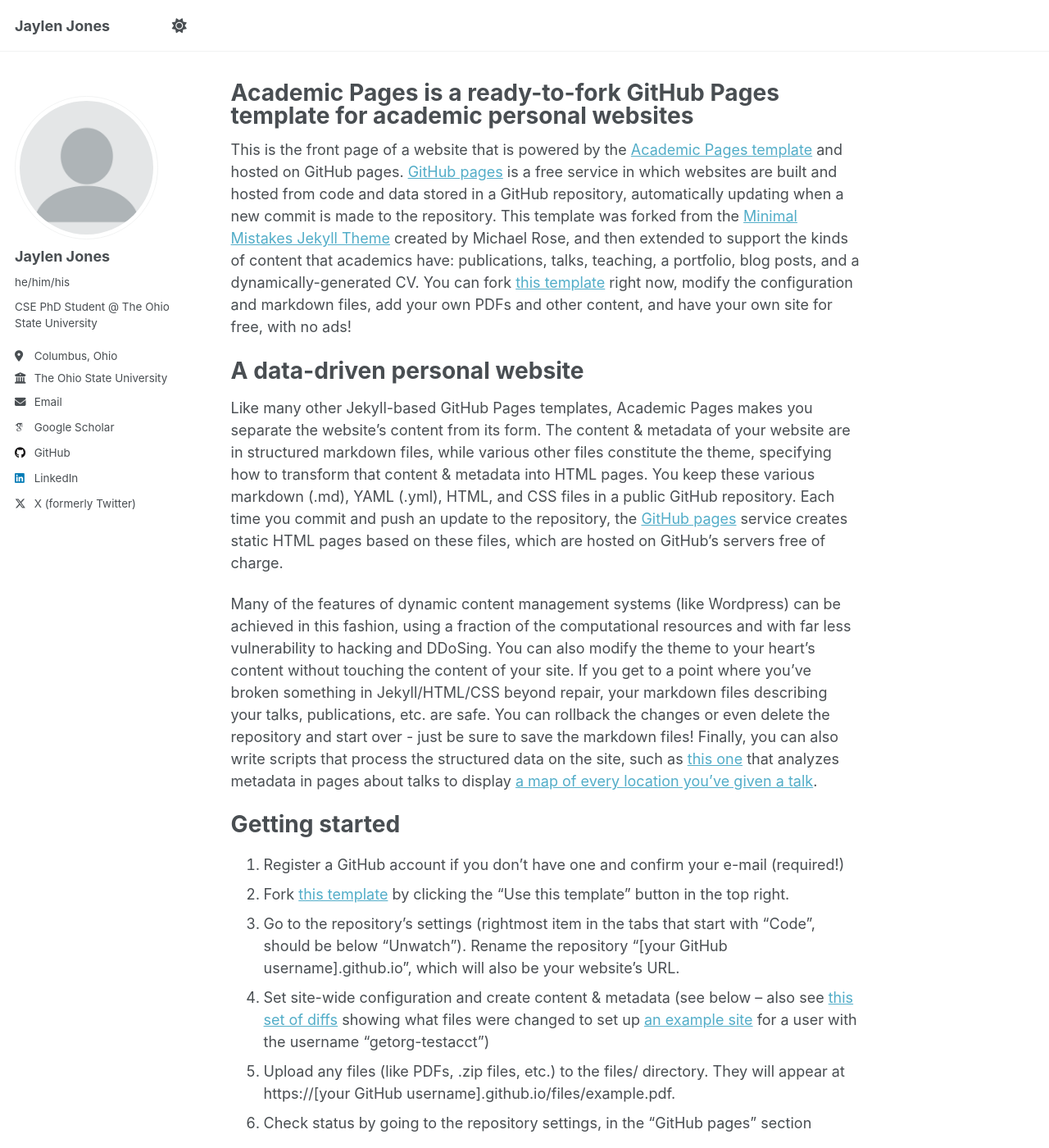
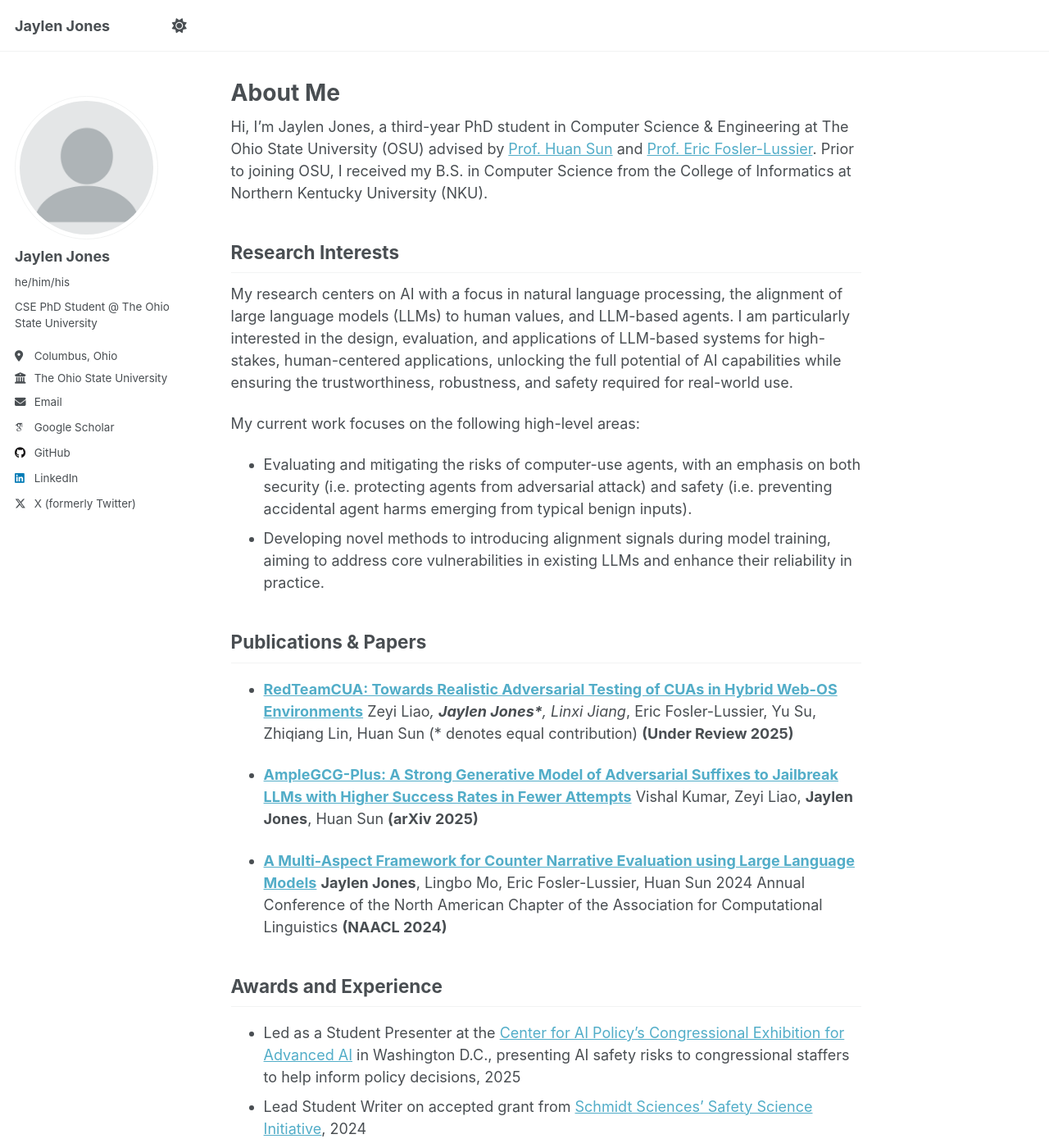
Before and after one commit to jjones62202/jjones62202.github.io, a Jekyll site: the page built from _pages/about.md, in a window 1280 px wide and 1400 px high. Shown: the whole window at 82% size. Built offline with Jekyll 4.4.1, drawn with Linux system fonts in a browser that asks for light colours; some web fonts are replaced; some of the changed text lies outside the part shown.

Commit message:
Update about.md

```diff
--- a/_pages/about.md
+++ b/_pages/about.md
@@ -1,49 +1,42 @@
 ---
 permalink: /
-title: "Academic Pages is a ready-to-fork GitHub Pages template for academic personal websites"
+title: "About Me"
 author_profile: true
 redirect_from:
   - /about/
   - /about.html
 ---
 
-This is the front page of a website that is powered by the [Academic Pages template](https://github.com/academicpages/academicpages.github.io) and hosted on GitHub pages. [GitHub pages](https://pages.github.com) is a free service in which websites are built and hosted from code and data stored in a GitHub repository, automatically updating when a new commit is made to the repository. This template was forked from the [Minimal Mistakes Jekyll Theme](https://mmistakes.github.io/minimal-mistakes/) created by Michael Rose, and then extended to support the kinds of content that academics have: publications, talks, teaching, a portfolio, blog posts, and a dynamically-generated CV. You can fork [this template](https://github.com/academicpages/academicpages.github.io) right now, modify the configuration and markdown files, add your own PDFs and other content, and have your own site for free, with no ads!
+Hi, I'm Jaylen Jones, a third-year PhD student in Computer Science & Engineering at The Ohio State University (OSU) advised by [Prof. Huan Sun](https://u.osu.edu/ihudas/people/) and [Prof. Eric Fosler-Lussier](https://efosler.github.io/#). Prior to joining OSU, I received my B.S. in Computer Science from the College of Informatics at Northern Kentucky University (NKU).
 
-A data-driven personal website
-======
-Like many other Jekyll-based GitHub Pages templates, Academic Pages makes you separate the website's content from its form. The content & metadata of your website are in structured markdown files, while various other files constitute the theme, specifying how to transform that content & metadata into HTML pages. You keep these various markdown (.md), YAML (.yml), HTML, and CSS files in a public GitHub repository. Each time you commit and push an update to the repository, the [GitHub pages](https://pages.github.com/) service creates static HTML pages based on these files, which are hosted on GitHub's servers free of charge.
+Research Interests
+------
+My research centers on AI with a focus in natural language processing, the alignment of large language models (LLMs) to human values, and LLM-based agents. I am particularly interested in the design, evaluation, and applications of LLM-based systems for high-stakes, human-centered applications, unlocking the full potential of AI capabilities while ensuring the trustworthiness, robustness, and safety required for real-world use.
 
-Many of the features of dynamic content management systems (like Wordpress) can be achieved in this fashion, using a fraction of the computational resources and with far less vulnerability to hacking and DDoSing. You can also modify the theme to your heart's content without touching the content of your site. If you get to a point where you've broken something in Jekyll/HTML/CSS beyond repair, your markdown files describing your talks, publications, etc. are safe. You can rollback the changes or even delete the repository and start over - just be sure to save the markdown files! Finally, you can also write scripts that process the structured data on the site, such as [this one](https://github.com/academicpages/academicpages.github.io/blob/master/talkmap.ipynb) that analyzes metadata in pages about talks to display [a map of every location you've given a talk](https://academicpages.github.io/talkmap.html).
+My current work focuses on the following high-level areas:
+- Evaluating and mitigating the risks of computer-use agents, with an emphasis on both security (i.e. protecting agents from adversarial attack) and safety (i.e. preventing accidental agent harms emerging from typical benign inputs).
+- Developing novel methods to introducing alignment signals during model training, aiming to address core vulnerabilities in existing LLMs and enhance their reliability in practice.
 
-Getting started
-======
-1. Register a GitHub account if you don't have one and confirm your e-mail (required!)
-1. Fork [this template](https://github.com/academicpages/academicpages.github.io) by clicking the "Use this template" button in the top right.
-1. Go to the repository's settings (rightmost item in the tabs that start with "Code", should be below "Unwatch"). Rename the repository "[your GitHub username].github.io", which will also be your website's URL.
-1. Set site-wide configuration and create content & metadata (see below -- also see [this set of diffs](http://archive.is/3TPas) showing what files were changed to set up [an example site](https://getorg-testacct.github.io) for a user with the username "getorg-testacct")
-1. Upload any files (like PDFs, .zip files, etc.) to the files/ directory. They will appear at https://[your GitHub username].github.io/files/example.pdf.
-1. Check status by going to the repository settings, in the "GitHub pages" section
+Publications & Papers
+------
 
-Site-wide configuration
+- [**RedTeamCUA: Towards Realistic Adversarial Testing of CUAs in Hybrid Web-OS Environments**](https://osu-nlp-group.github.io/RedTeamCUA/)
+Zeyi Liao*, __Jaylen Jones*__, Linxi Jiang*, Eric Fosler-Lussier, Yu Su, Zhiqiang Lin, Huan Sun (* denotes equal contribution)
+**(Under Review 2025)**
+
+- [**AmpleGCG-Plus: A Strong Generative Model of Adversarial Suffixes to Jailbreak LLMs with Higher Success Rates in Fewer Attempts**](https://arxiv.org/abs/2410.22143)
+Vishal Kumar, Zeyi Liao, __Jaylen Jones__, Huan Sun
+**(arXiv 2025)**
+
+- [**A Multi-Aspect Framework for Counter Narrative Evaluation using Large Language Models**](https://arxiv.org/abs/2402.11676)
+__Jaylen Jones__, Lingbo Mo, Eric Fosler-Lussier, Huan Sun
+2024 Annual Conference of the North American Chapter of the Association for Computational Linguistics
+**(NAACL 2024)**
+
+
+Awards and Experience
 ------
-The main configuration file for the site is in the base directory in [_config.yml](https://github.com/academicpages/academicpages.github.io/blob/master/_config.yml), which defines the content in the sidebars and other site-wide features. You will need to replace the default variables with ones about yourself and your site's github repository. The configuration file for the top menu is in [_data/navigation.yml](https://github.com/academicpages/academicpages.github.io/blob/master/_data/navigation.yml). For example, if you don't have a portfolio or blog posts, you can remove those items from that navigation.yml file to remove them from the header.
-
-Create content & metadata
-------
-For site content, there is one markdown file for each type of content, which are stored in directories like _publications, _talks, _posts, _teaching, or _pages. For example, each talk is a markdown file in the [_talks directory](https://github.com/academicpages/academicpages.github.io/tree/master/_talks). At the top of each markdown file is structured data in YAML about the talk, which the theme will parse to do lots of cool stuff. The same structured data about a talk is used to generate the list of talks on the [Talks page](https://academicpages.github.io/talks), each [individual page](https://academicpages.github.io/talks/2012-03-01-talk-1) for specific talks, the talks section for the [CV page](https://academicpages.github.io/cv), and the [map of places you've given a talk](https://academicpages.github.io/talkmap.html) (if you run this [python file](https://github.com/academicpages/academicpages.github.io/blob/master/talkmap.py) or [Jupyter notebook](https://github.com/academicpages/academicpages.github.io/blob/master/talkmap.ipynb), which creates the HTML for the map based on the contents of the _talks directory).
-
-**Markdown generator**
-
-The repository includes [a set of Jupyter notebooks](https://github.com/academicpages/academicpages.github.io/tree/master/markdown_generator
-) that converts a CSV containing structured data about talks or presentations into individual markdown files that will be properly formatted for the Academic Pages template. The sample CSVs in that directory are the ones I used to create my own personal website at stuartgeiger.com. My usual workflow is that I keep a spreadsheet of my publications and talks, then run the code in these notebooks to generate the markdown files, then commit and push them to the GitHub repository.
-
-How to edit your site's GitHub repository
-------
-Many people use a git client to create files on their local computer and then push them to GitHub's servers. If you are not familiar with git, you can directly edit these configuration and markdown files directly in the github.com interface. Navigate to a file (like [this one](https://github.com/academicpages/academicpages.github.io/blob/master/_talks/2012-03-01-talk-1.md) and click the pencil icon in the top right of the content preview (to the right of the "Raw | Blame | History" buttons). You can delete a file by clicking the trashcan icon to the right of the pencil icon. You can also create new files or upload files by navigating to a directory and clicking the "Create new file" or "Upload files" buttons.
-
-Example: editing a markdown file for a talk
-![Editing a markdown file for a talk](/images/editing-talk.png)
-
-For more info
-------
-More info about configuring Academic Pages can be found in [the guide](https://academicpages.github.io/markdown/), the [growing wiki](https://github.com/academicpages/academicpages.github.io/wiki), and you can always [ask a question on GitHub](https://github.com/academicpages/academicpages.github.io/discussions). The [guides for the Minimal Mistakes theme](https://mmistakes.github.io/minimal-mistakes/docs/configuration/) (which this theme was forked from) might also be helpful.
+- Led as a Student Presenter at the [Center for AI Policy's Congressional Exhibition for Advanced AI](https://www.centeraipolicy.org/work/caip-showcases-advanced-ai-risks-to-congress-in-first-of-its-kind-tech-exhibition-on-capitol-hill) in Washington D.C., presenting AI safety risks to congressional staffers to help inform policy decisions, 2025
+- Lead Student Writer on accepted grant from [Schmidt Sciences' Safety Science Initiative](https://www.schmidtsciences.org/safetyscience/), 2024
+- Attended the 2024 Annual Conference of the North American Chapter of the Association for Computational Linguistics, 2024
+- Inaugural member of the [L.I.F.E Foundation Fellowship](https://life-brainhealth.org/fellowships/) at Northern Kentucky University, 2018
```
